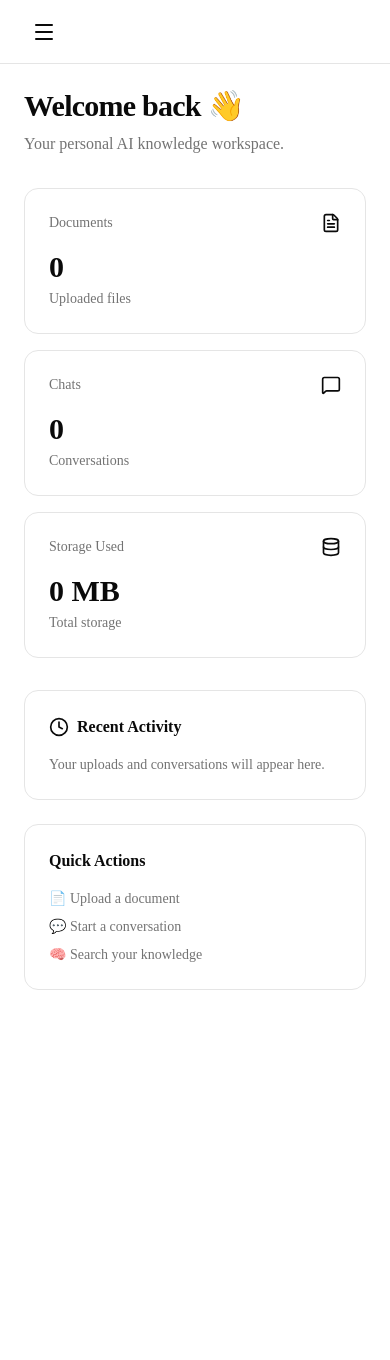
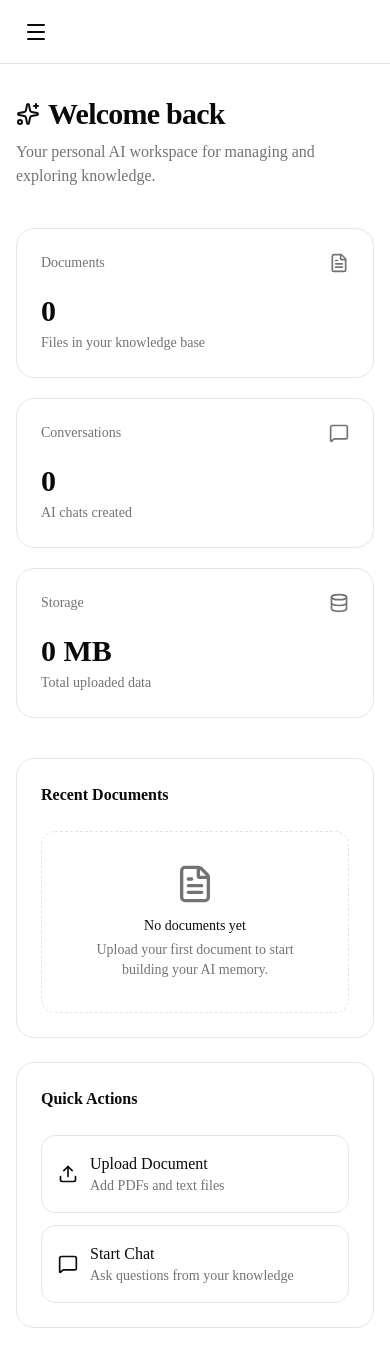
Before and after one commit to harshittpanday/personal-ai, a Next.js app: page /dashboard in a window 390 px wide. Before the commit the page ends 1014 px from the top, so only its background shows below. Built offline with nearby package versions, Linux system fonts and the light colour scheme.

Commit message:
added /documents (upload doc)

```diff
--- a/src/app/(dashboard)/dashboard/page.tsx
+++ b/src/app/(dashboard)/dashboard/page.tsx
@@ -2,61 +2,67 @@ import {
   FileText,
   MessageSquare,
   Database,
-  Clock,
+  Upload,
+  Sparkles,
 } from "lucide-react";
 
 const stats = [
   {
     title: "Documents",
     value: "0",
-    description: "Uploaded files",
+    description: "Files in your knowledge base",
     icon: FileText,
   },
   {
-    title: "Chats",
+    title: "Conversations",
     value: "0",
-    description: "Conversations",
+    description: "AI chats created",
     icon: MessageSquare,
   },
   {
-    title: "Storage Used",
+    title: "Storage",
     value: "0 MB",
-    description: "Total storage",
+    description: "Total uploaded data",
     icon: Database,
   },
 ];
 
 export default function DashboardPage() {
   return (
-    <div className="space-y-8">
+    <div className="space-y-10">
       <section>
+        <div className="flex items-center gap-2">
+          <Sparkles className="h-6 w-6" />
+
           <h1 className="text-3xl font-bold tracking-tight">
-          Welcome back 👋
+            Welcome back
           </h1>
+        </div>
 
         <p className="mt-2 text-muted-foreground">
-          Your personal AI knowledge workspace.
+          Your personal AI workspace for managing and exploring knowledge.
         </p>
       </section>
 
-      <section className="grid gap-4 md:grid-cols-3">
+      <section className="grid gap-5 md:grid-cols-3">
         {stats.map((stat) => {
           const Icon = stat.icon;
 
           return (
             <div
               key={stat.title}
-              className="rounded-xl border bg-card p-6"
+              className="rounded-2xl border bg-card p-6 transition hover:shadow-md"
             >
               <div className="flex items-center justify-between">
-                <h2 className="text-sm font-medium text-muted-foreground">
+                <p className="text-sm font-medium text-muted-foreground">
                   {stat.title}
-                </h2>
+                </p>
 
-                <Icon className="h-5 w-5" />
+                <Icon className="h-5 w-5 text-muted-foreground" />
               </div>
 
-              <p className="mt-4 text-3xl font-bold">
+              <div className="mt-5">
+                <p className="text-3xl font-bold">
                   {stat.value}
                 </p>
 
@@ -64,34 +70,63 @@ export default function DashboardPage() {
                   {stat.description}
                 </p>
               </div>
+            </div>
           );
         })}
       </section>
 
       <section className="grid gap-6 lg:grid-cols-2">
-        <div className="rounded-xl border bg-card p-6">
-          <div className="flex items-center gap-2">
-            <Clock className="h-5 w-5" />
+        <div className="rounded-2xl border bg-card p-6">
+          <h2 className="font-semibold">
+            Recent Documents
+          </h2>
 
-            <h2 className="font-semibold">
-              Recent Activity
-            </h2>
+          <div className="mt-6 flex flex-col items-center justify-center rounded-xl border border-dashed p-8 text-center">
+            <FileText className="h-10 w-10 text-muted-foreground" />
+
+            <p className="mt-3 text-sm font-medium">
+              No documents yet
+            </p>
+
+            <p className="mt-1 text-sm text-muted-foreground">
+              Upload your first document to start building your AI memory.
+            </p>
+          </div>
         </div>
 
-          <p className="mt-4 text-sm text-muted-foreground">
-            Your uploads and conversations will appear here.
-          </p>
-        </div>
-
-        <div className="rounded-xl border bg-card p-6">
+        <div className="rounded-2xl border bg-card p-6">
           <h2 className="font-semibold">
             Quick Actions
           </h2>
 
-          <div className="mt-4 space-y-2 text-sm text-muted-foreground">
-            <p>📄 Upload a document</p>
-            <p>💬 Start a conversation</p>
-            <p>🧠 Search your knowledge</p>
+          <div className="mt-6 space-y-3">
+            <button className="flex w-full items-center gap-3 rounded-xl border p-4 text-left transition hover:bg-accent">
+              <Upload className="h-5 w-5" />
+
+              <div>
+                <p className="font-medium">
+                  Upload Document
+                </p>
+
+                <p className="text-sm text-muted-foreground">
+                  Add PDFs and text files
+                </p>
+              </div>
+            </button>
+
+            <button className="flex w-full items-center gap-3 rounded-xl border p-4 text-left transition hover:bg-accent">
+              <MessageSquare className="h-5 w-5" />
+
+              <div>
+                <p className="font-medium">
+                  Start Chat
+                </p>
+
+                <p className="text-sm text-muted-foreground">
+                  Ask questions from your knowledge
+                </p>
+              </div>
+            </button>
           </div>
         </div>
       </section>
--- /dev/null
+++ b/src/app/(dashboard)/documents/page.tsx
@@ -0,0 +1,52 @@
+import {
+  FileText,
+  Search,
+} from "lucide-react";
+
+import { FileUpload } from "@/components/upload/file-upload";
+
+export default function DocumentsPage() {
+  return (
+    <div className="space-y-8">
+      <section>
+        <h1 className="text-3xl font-bold tracking-tight">
+          Documents
+        </h1>
+
+        <p className="mt-2 text-muted-foreground">
+          Upload and manage your personal knowledge base.
+        </p>
+      </section>
+
+      <section className="rounded-2xl border bg-card p-6">
+        <h2 className="mb-6 text-lg font-semibold">
+          Upload documents
+        </h2>
+
+        <FileUpload />
+      </section>
+
+      <section className="rounded-2xl border bg-card p-6">
+        <div className="flex items-center justify-between">
+          <h2 className="font-semibold">
+            Your Documents
+          </h2>
+
+          <Search className="h-5 w-5 text-muted-foreground" />
+        </div>
+
+        <div className="mt-6 flex flex-col items-center justify-center rounded-xl border border-dashed p-8 text-center">
+          <FileText className="h-10 w-10 text-muted-foreground" />
+
+          <p className="mt-3 font-medium">
+            No documents uploaded
+          </p>
+
+          <p className="mt-1 text-sm text-muted-foreground">
+            Your processed documents will appear here.
+          </p>
+        </div>
+      </section>
+    </div>
+  );
+}
--- a/src/app/(dashboard)/dashboard/layout.tsx
+++ b/src/app/(dashboard)/layout.tsx
@@ -11,13 +11,15 @@ export default function DashboardLayout({
       <Sidebar />
 
       <div className="md:pl-64">
-        <header className="flex h-16 items-center border-b px-6 md:hidden">
+        <header className="sticky top-0 z-40 flex h-16 items-center border-b bg-background/80 px-4 backdrop-blur md:hidden">
           <MobileNav />
         </header>
 
-        <main className="p-6">
-          {children}
-        </main>
+<main className="px-4 py-8 sm:px-6 lg:px-8">
+  <div className="mx-auto max-w-7xl">
+    {children}
+  </div>
+</main>
       </div>
     </div>
   );
--- /dev/null
+++ b/src/app/api/documents/upload/route.ts
@@ -0,0 +1,125 @@
+import { NextRequest, NextResponse } from "next/server";
+import { auth } from "@clerk/nextjs/server";
+import { mkdir, writeFile } from "fs/promises";
+import path from "path";
+import { prisma } from "@/lib/db/prisma";
+
+const MAX_FILE_SIZE = 10 * 1024 * 1024;
+
+const ALLOWED_TYPES = [
+  "application/pdf",
+  "text/plain",
+];
+
+export async function POST(request: NextRequest) {
+  try {
+    const { userId } = await auth();
+
+    if (!userId) {
+      return NextResponse.json(
+        {
+          error: "Unauthorized",
+        },
+        {
+          status: 401,
+        }
+      );
+    }
+
+    const formData = await request.formData();
+
+    const file = formData.get("file");
+
+    if (!(file instanceof File)) {
+      return NextResponse.json(
+        {
+          error: "No file provided",
+        },
+        {
+          status: 400,
+        }
+      );
+    }
+
+    if (!ALLOWED_TYPES.includes(file.type)) {
+      return NextResponse.json(
+        {
+          error: "Invalid file type",
+        },
+        {
+          status: 400,
+        }
+      );
+    }
+
+    if (file.size > MAX_FILE_SIZE) {
+      return NextResponse.json(
+        {
+          error: "File too large",
+        },
+        {
+          status: 400,
+        }
+      );
+    }
+
+    const bytes = await file.arrayBuffer();
+
+    const buffer = Buffer.from(bytes);
+
+    const uploadDir = path.join(
+      process.cwd(),
+      "uploads"
+    );
+
+    await mkdir(uploadDir, {
+      recursive: true,
+    });
+
+    const filename = `${Date.now()}-${file.name}`;
+
+    const filePath = path.join(
+      uploadDir,
+      filename
+    );
+
+    await writeFile(
+      filePath,
+      buffer
+    );
+
+    const document = await prisma.document.create({
+      data: {
+        userId,
+        name: file.name,
+        mimeType: file.type,
+        size: file.size,
+        path: filePath,
+      },
+    });
+
+    return NextResponse.json(
+      {
+        success: true,
+        document,
+      },
+      {
+        status: 201,
+      }
+    );
+  } catch (error) {
+    console.error(
+      "Upload error:",
+      error
+    );
+
+    return NextResponse.json(
+      {
+        error: "Upload failed",
+      },
+      {
+        status: 500,
+      }
+    );
+  }
+}
--- a/src/components/layout/sidebar.tsx
+++ b/src/components/layout/sidebar.tsx
@@ -33,16 +33,23 @@ const navigation = [
 
 export function Sidebar() {
   return (
-    <aside className="fixed hidden h-screen w-64 border-r bg-card md:block">
-      <div className="flex h-16 items-center gap-2 border-b px-6">
-        <Brain className="h-6 w-6" />
+    <aside className="fixed inset-y-0 left-0 hidden w-64 border-r bg-background md:flex md:flex-col">
+      <div className="flex h-16 items-center border-b px-6">
+        <Link
+          href="/dashboard"
+          className="flex items-center gap-3"
+        >
+          <div className="flex h-9 w-9 items-center justify-center rounded-xl border">
+            <Brain className="h-5 w-5" />
+          </div>
 
-        <span className="font-semibold">
-          Personal AI
-        </span>
+          <span className="font-semibold tracking-tight">
+            Personal AI
+          </span>
+        </Link>
       </div>
 
-      <nav className="space-y-1 p-4">
+      <nav className="flex-1 space-y-1 px-4 py-6">
         {navigation.map((item) => {
           const Icon = item.icon;
 
@@ -50,7 +57,7 @@ export function Sidebar() {
             <Link
               key={item.name}
               href={item.href}
-              className="flex items-center gap-3 rounded-lg px-3 py-2 text-sm transition hover:bg-accent"
+              className="flex items-center gap-3 rounded-lg px-3 py-2.5 text-sm font-medium text-muted-foreground transition hover:bg-accent hover:text-foreground"
             >
               <Icon className="h-5 w-5" />
 
@@ -60,12 +67,20 @@ export function Sidebar() {
         })}
       </nav>
 
-      <div className="absolute bottom-0 flex w-full items-center gap-3 border-t p-4">
-        <UserButton />
+      <div className="border-t p-4">
+        <div className="flex items-center gap-3 rounded-lg px-3 py-2">
+          <UserButton />
 
-        <span className="text-sm text-muted-foreground">
-          Account
-        </span>
+          <div className="text-sm">
+            <p className="font-medium">
+              Account
+            </p>
+
+            <p className="text-xs text-muted-foreground">
+              Manage profile
+            </p>
+          </div>
+        </div>
       </div>
     </aside>
   );
--- /dev/null
+++ b/src/components/upload/file-upload.tsx
@@ -0,0 +1,99 @@
+"use client";
+
+import { useState } from "react";
+import { Upload, FileText, X } from "lucide-react";
+
+const MAX_FILE_SIZE = 10 * 1024 * 1024;
+
+const ALLOWED_TYPES = [
+  "application/pdf",
+  "text/plain",
+];
+
+export function FileUpload() {
+  const [file, setFile] = useState<File | null>(null);
+  const [error, setError] = useState("");
+
+  function handleFile(file: File) {
+    setError("");
+
+    if (!ALLOWED_TYPES.includes(file.type)) {
+      setError("Only PDF and TXT files are allowed.");
+      return;
+    }
+
+    if (file.size > MAX_FILE_SIZE) {
+      setError("File size must be less than 10MB.");
+      return;
+    }
+
+    setFile(file);
+  }
+
+  function handleChange(
+    event: React.ChangeEvent<HTMLInputElement>
+  ) {
+    const selected = event.target.files?.[0];
+
+    if (selected) {
+      handleFile(selected);
+    }
+  }
+
+  return (
+    <div className="w-full">
+      <label
+        className="flex cursor-pointer flex-col items-center justify-center rounded-xl border border-dashed p-8 transition hover:bg-accent"
+      >
+        <Upload className="h-8 w-8" />
+
+        <p className="mt-3 font-medium">
+          Click to upload
+        </p>
+
+        <p className="mt-1 text-sm text-muted-foreground">
+          PDF or TXT up to 10MB
+        </p>
+
+        <input
+          type="file"
+          accept=".pdf,.txt"
+          className="hidden"
+          onChange={handleChange}
+        />
+      </label>
+
+      {error && (
+        <p className="mt-3 text-sm text-destructive">
+          {error}
+        </p>
+      )}
+
+      {file && (
+        <div className="mt-4 flex items-center justify-between rounded-lg border p-3">
+          <div className="flex items-center gap-3">
+            <FileText className="h-5 w-5" />
+
+            <div>
+              <p className="text-sm font-medium">
+                {file.name}
+              </p>
+
+              <p className="text-xs text-muted-foreground">
+                {(file.size / 1024 / 1024).toFixed(2)} MB
+              </p>
+            </div>
+          </div>
+
+          <button
+            onClick={() => setFile(null)}
+            className="rounded-md p-1 hover:bg-accent"
+            aria-label="Remove file"
+          >
+            <X className="h-4 w-4" />
+          </button>
+        </div>
+      )}
+    </div>
+  );
+}
```
Also changed, not shown: 1 other file (tests, documents, lock files or other folders). Lines whose indentation alone changed are shown as unchanged.
